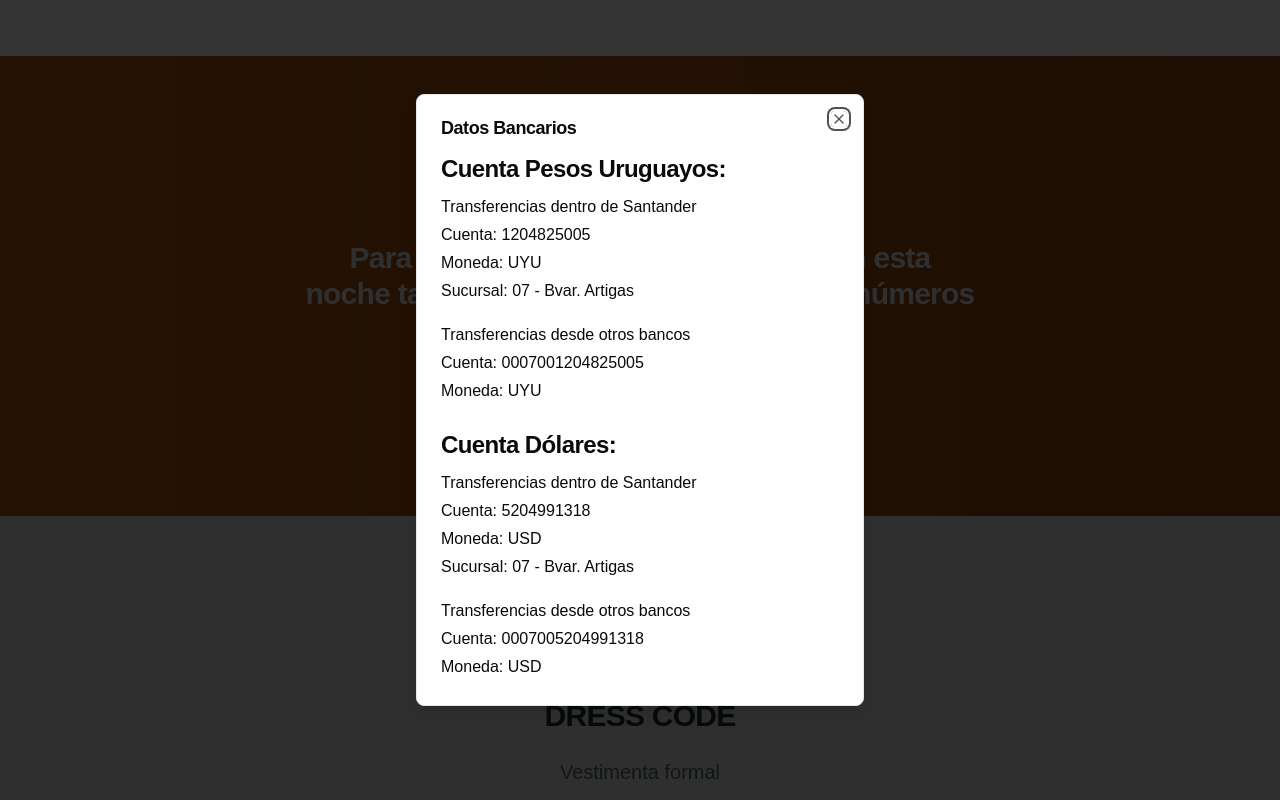
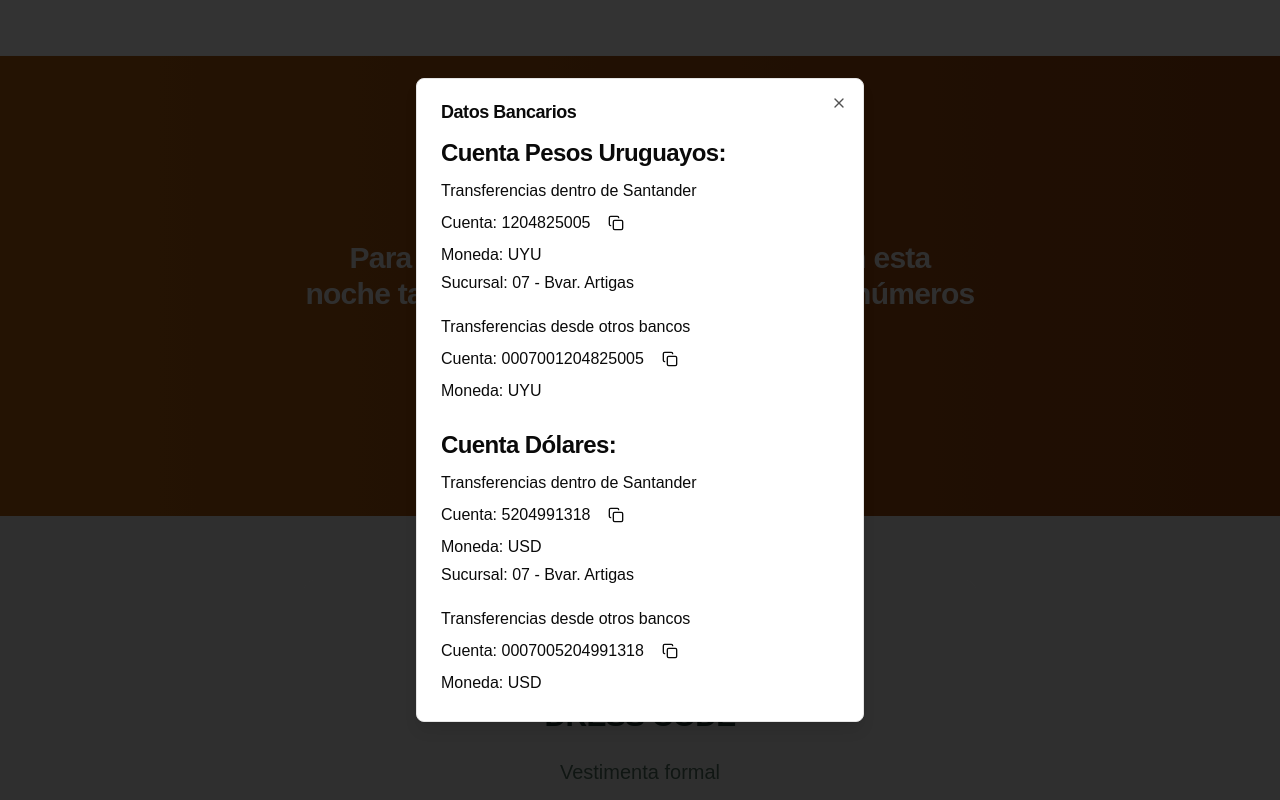
Before and after one commit to estebanperezzz/ale-fio, a Next.js app: page / in a window 1280 px wide. Both pictures are taken after a click on the button "VER DATOS BANCARIOS". Shown: the part 2260-3060 px from the top of the page. Built offline with nearby package versions, Linux system fonts and the light colour scheme.

Commit message:
Adding copy fast

```diff
--- a/src/components/gift.tsx
+++ b/src/components/gift.tsx
@@ -1,6 +1,7 @@
 'use client'
 
-import { Gift } from 'lucide-react'
+import { useState } from 'react'
+import { Gift, Copy, Check } from 'lucide-react'
 import { Card, CardContent } from "@/components/ui/card"
 import { AnimatedButton } from "@/components/ui/animated-button"
 import { Typography } from "@/components/ui/typography"
@@ -13,6 +14,33 @@ import {
 } from "@/components/ui/dialog"
 
 export default function GiftSection() {
+    const [copiedAccount, setCopiedAccount] = useState<string | null>(null)
+
+    const handleCopy = async (text: string) => {
+        try {
+            await navigator.clipboard.writeText(text)
+            setCopiedAccount(text)
+            setTimeout(() => setCopiedAccount(null), 2000)
+        } catch (err) {
+            console.error('Failed to copy text: ', err)
+        }
+    }
+
+    const CopyButton = ({ text }: { text: string }) => (
+        <AnimatedButton
+            variant="ghost"
+            size="icon"
+            className="ml-2"
+            onClick={() => handleCopy(text)}
+        >
+            {copiedAccount === text ? (
+                <Check className="h-4 w-4" />
+            ) : (
+                <Copy className="h-4 w-4" />
+            )}
+        </AnimatedButton>
+    )
+
     return (
         <Card className="w-full border-none rounded-none bg-gradient-to-r from-[#B76111] to-[#96410C] ">
             <CardContent className="py-24">
@@ -38,13 +66,19 @@ export default function GiftSection() {
                                     <div className="space-y-4">
                                         <div>
                                             <Typography variant="p" className="font-medium">Transferencias dentro de Santander</Typography>
-                                            <Typography variant="p" className="font-montserrat">Cuenta: 1204825005</Typography>
+                                            <div className="flex items-center">
+                                                <Typography variant="p" className="font-montserrat">Cuenta: 1204825005</Typography>
+                                                <CopyButton text="1204825005" />
+                                            </div>
                                             <Typography variant="p">Moneda: UYU</Typography>
                                             <Typography variant="p">Sucursal: 07 - Bvar. Artigas</Typography>
                                         </div>
                                         <div>
                                             <Typography variant="p" className="font-medium">Transferencias desde otros bancos</Typography>
-                                            <Typography variant="p" className="font-montserrat">Cuenta: 0007001204825005</Typography>
+                                            <div className="flex items-center">
+                                                <Typography variant="p" className="font-montserrat">Cuenta: 0007001204825005</Typography>
+                                                <CopyButton text="0007001204825005" />
+                                            </div>
                                             <Typography variant="p">Moneda: UYU</Typography>
                                         </div>
                                     </div>
@@ -55,13 +89,19 @@ export default function GiftSection() {
                                     <div className="space-y-4">
                                         <div>
                                             <Typography variant="p" className="font-medium">Transferencias dentro de Santander</Typography>
-                                            <Typography variant="p" className="font-montserrat">Cuenta: 5204991318</Typography>
+                                            <div className="flex items-center">
+                                                <Typography variant="p" className="font-montserrat">Cuenta: 5204991318</Typography>
+                                                <CopyButton text="5204991318" />
+                                            </div>
                                             <Typography variant="p">Moneda: USD</Typography>
                                             <Typography variant="p">Sucursal: 07 - Bvar. Artigas</Typography>
                                         </div>
                                         <div>
                                             <Typography variant="p" className="font-medium">Transferencias desde otros bancos</Typography>
-                                            <Typography variant="p" className="font-montserrat">Cuenta: 0007005204991318</Typography>
+                                            <div className="flex items-center">
+                                                <Typography variant="p" className="font-montserrat">Cuenta: 0007005204991318</Typography>
+                                                <CopyButton text="0007005204991318" />
+                                            </div>
                                             <Typography variant="p">Moneda: USD</Typography>
                                         </div>
                                     </div>
```
